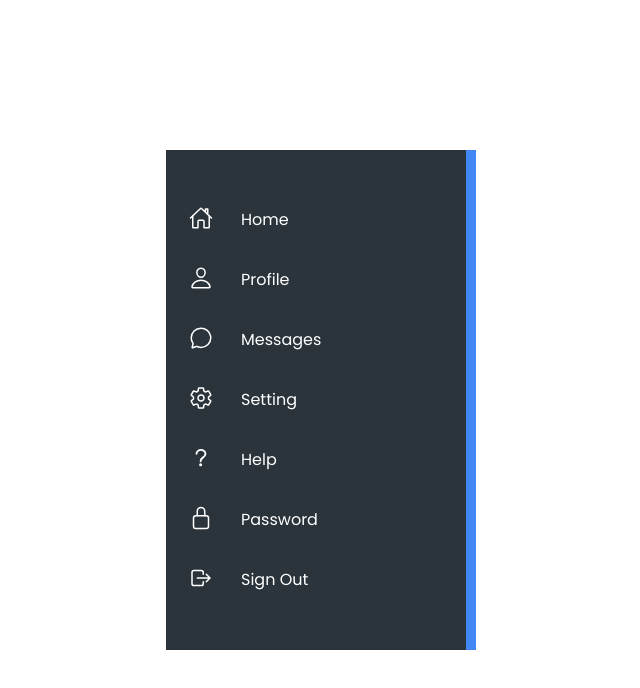
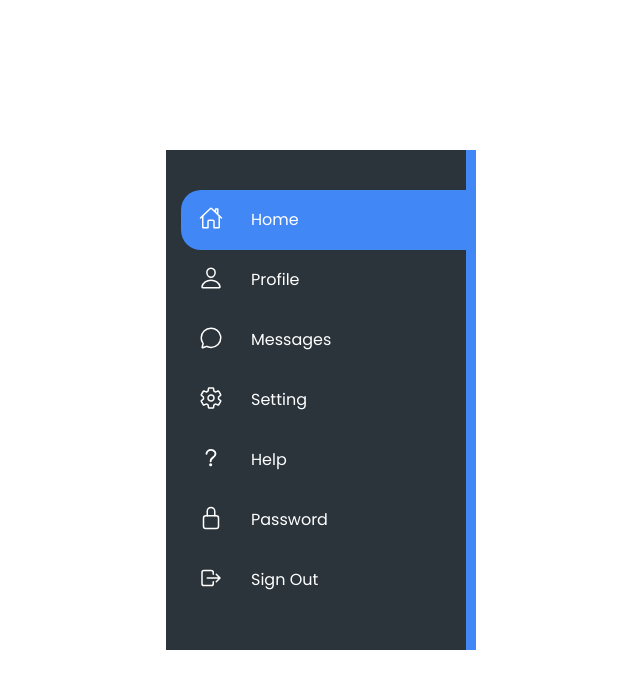
Before and after one commit to RasoulMadani/Navigation-Menu-Using-Html-CSS---Javascript---Curved-Outside-in-Active-Tab, a plain HTML site: page index.html in a window 1280 px wide. Shown: the whole page, without its empty margins (324-964 px from the left). Drawn offline with nearby package versions, Linux system fonts and the light colour scheme.

Commit message:
درست کردن شکل هاور منوها

```diff
--- a/index.html
+++ b/index.html
@@ -16,7 +16,7 @@
   <body>
     <div class="navigation">
       <ul>
-        <li class="list">
+        <li class="list active">
           <a href="#">
             <span class="icon"><ion-icon name="home-outline"></ion-icon></span>
             <span class="title">Home</span>
--- a/style.css
+++ b/style.css
@@ -17,6 +17,8 @@ body{
         width: 300px;
         background: #2b343b;
         box-shadow: 10px 0 0 #4187f6;
+        border-left: 10px solid #2b343b;
+        overflow-x:hidden;
         >ul{
             position: absolute;
             top: 0;left: 0;
@@ -27,6 +29,8 @@ body{
                 position: relative;
                 list-style: none;
                 width: 100%;
+                border-top-left-radius: 20px;
+                border-bottom-left-radius: 20px;
                 >a{
                     position: relative;
                     display: block;
@@ -58,6 +62,9 @@ body{
                        }
                 }
             }
+            >li.active{
+                background: #4187f6;
+            }
         }
     }
 }
```
Also changed, not shown: Screenshot 1402-07-26 at 9.41.13 in the morning.png (added).
